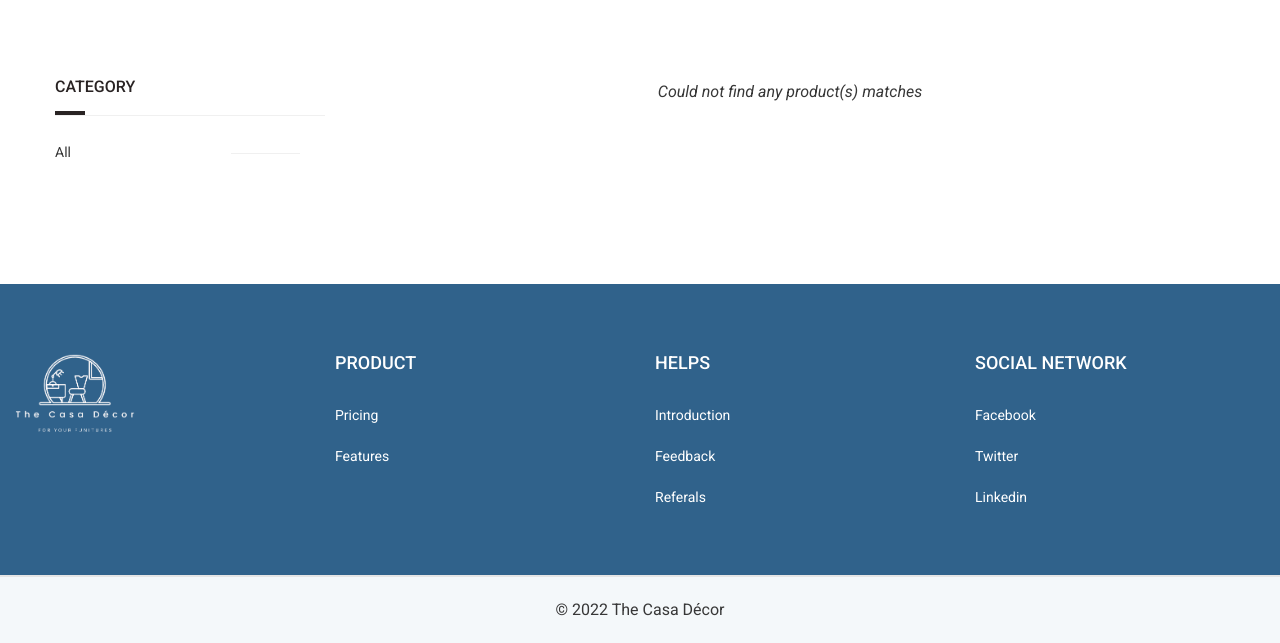
After one commit to peter88tom/zelig_interiors, a Django app: page /shop/item/1 in a window 1280 px wide. The commit adds this page. Shown: the part 375-1018 px from the top of the page. Run offline with Django 3.2, Linux system fonts and the light colour scheme; data that the repository does not hold is empty; some libraries are stand-ins or nearby versions.

Commit message:
Add preview item details

```diff
--- a/store/admin.py
+++ b/store/admin.py
@@ -8,6 +8,7 @@ from .models.contact import Contact
 
 class AdminProduct(admin.ModelAdmin):
     list_display = ['name', 'price', 'category']
+    prepopulated_fields = {"slug": ("name",)}
 
 
 class CategoryAdmin(admin.ModelAdmin):
--- a/store/models/product.py
+++ b/store/models/product.py
@@ -1,9 +1,11 @@
 from django.db import models
+from django.template.defaultfilters import slugify
 from .category import Category
 
 
 class Products(models.Model):
     name = models.CharField(max_length=60)
+    slug = models.SlugField(null=False, unique=True)
     price = models.IntegerField(default=0)
     category = models.ForeignKey(Category, on_delete=models.CASCADE, default=1)
     description = models.TextField(default='-', blank=True, null=True)
@@ -38,3 +40,7 @@ class Products(models.Model):
     @staticmethod
     def get_best_sale_product():
         return Products.objects.filter(is_best_sale=True).order_by("-id")[:1]
+
+    @staticmethod
+    def get_products_by_slug_name(slug):
+      return Products.objects.filter(slug=slug)
--- a/store/templates/master.html
+++ b/store/templates/master.html
@@ -110,9 +110,7 @@
           {% include 'partials/pop_up_search.html' %}
         <!-- Searchform Popup End -->
 
-        <!-- Qicuk View Modal Start -->
-          {% include 'partials/quick_view_modal.html' %}
-        <!-- Qicuk View Modal End -->
+
 
         <!-- Global Overlay Start -->
         <div class="global-overlay"></div>
--- /dev/null
+++ b/store/templates/store/product_details.html
@@ -0,0 +1,162 @@
+{% extends 'master.html' %}
+{% load static %}
+{% block content %}
+
+{% load cart %}
+{% load custom_filter %}
+
+
+ <!-- Breadcrumb area Start -->
+        <section class="page-title-area bg-image ptb--80" data-bg-image="{% static 'assets/img/bg/page_title_bg.jpg' %}">
+            <div class="container">
+                <div class="row">
+                    <div class="col-12 text-center">
+                        <h1 class="page-title">Shop</h1>
+                        <ul class="breadcrumb">
+                            <li><a href="{% url 'homepage' %}">Home</a></li>
+                            <li class="current"><span>Shop</span></li>
+                        </ul>
+                    </div>
+                </div>
+            </div>
+        </section>
+        <!-- Breadcrumb area End -->
+
+        <!-- Main Content Wrapper Start -->
+        <div  class="main-content-wrapper">
+            <div class="shop-page-wrapper ptb--80">
+                <div class="container">
+                    <div class="row">
+                        <div class="col-xl-9 col-lg-8 order-lg-2 mb-md--50">
+
+                            <div class="shop-products">
+
+                             <!-- start view of product -->
+                               <div class="row">
+                                  {% if products %}
+                                 {% for product in products %}
+                                  <div class="col-lg-6">
+                                      <div class="element-carousel slick-vertical-center"
+                                      data-slick-options='{
+                                          "slidesToShow": 1,
+                                          "slidesToScroll": 1,
+                                          "arrows": true,
+                                          "prevArrow": {"buttonClass": "slick-btn slick-prev", "iconClass": "la la-angle-double-left" },
+                                          "nextArrow": {"buttonClass": "slick-btn slick-next", "iconClass": "la la-angle-double-right" }
+                                      }'
+                                      >
+                                          <div class="product-image">
+                                              <div class="product-image--holder">
+                                                  <a href="/shop/item/{{product.slug}}">
+                                                      <img src="{{product.image.url}}" alt="{{product.name}}" class="primary-image">
+                                                  </a>
+                                              </div>
+
+                                          </div>
+                                          <div class="product-image">
+                                              <div class="product-image--holder">
+                                                  <a href="/shop/item/{{product.slug}}">
+                                                      <img src="{{product.image.url}}" alt="{{product.name}}" class="primary-image">
+                                                  </a>
+                                              </div>
+
+                                          </div>
+                                      </div>
+                                  </div>
+                                  <div class="col-lg-6">
+                                      <div class="modal-box product-summary">
+
+                                          <h3 class="product-title mb--20">{{product.name}}</h3>
+                                          <p class="product-short-description mb--25">{{product.description}}</p>
+                                          <div class="product-price-wrapper mb--25">
+                                              <span class="money">{{product.price|currency}}</span>
+
+                                          </div>
+
+                                          <div class="product-action d-flex flex-sm-row flex-column align-items-sm-center align-items-start mb--30">
+                                            {% if product|is_in_cart:request.session.cart %}
+                                              <div class="quantity-wrapper d-flex align-items-center mr--30 mr-xs--0 mb-xs--30">
+                                                  <label class="quantity-label" for="quick-qty">Quantity:</label>
+
+
+                                                    <form action="/cart#{{product.id}}"  method="post">
+                                                        {% csrf_token %}
+                                                        <input hidden type="text" name='product' value='{{product.id}}'>
+                                                        <input hidden type="text" name='remove' value='True'>
+                                                      <button type="submit" class="btn btn-sm" value=" - " style="padding:10px; padding-top:0px; padding-bottom:0px; font-size:12px;">-</button>
+                                                    </form>
+
+                                                        <a href="#" class="btn btn-sm" style="padding:4px; padding-top:0px; padding-bottom:0px; font-size:12px;">
+                                                          {{product|cart_quantity:request.session.cart}} in Cart
+                                                        </a>
+
+                                                      <form action="/cart#{{product.id}}" method="post">
+                                                          {% csrf_token %}
+                                                          <input hidden type="text" name='product' value='{{product.id}}'>
+                                                        <button type="submit" class="btn btn-sm" value=" + " style="padding:4px; padding-top:0px; padding-bottom:0px; font-size:12px;">+</button>
+                                                        </form>
+
+                                              </div>
+                                            {% else %}
+
+                                            <form action="/cart#{{product.id}}" method="POST" class="btn-block">
+                                              {% csrf_token %}
+                                              <input hidden type="text" name='product' value='{{product.id}}'>
+                                              <button type="submit" class="btn btn-size-sm btn-shape-square">
+                                                  Add To Cart
+                                              </button>
+                                            </form>
+                                            {% endif %}
+                                          </div>
+
+                                      </div>
+                                  </div>
+
+                                  {% endfor %}
+                                  {% else %}
+                                  <div class="col-xl-12 col-sm-6 mb--50 text-center">
+                                    <i>Could not find any product(s) matches </i>
+                                  </div>
+                                  {% endif %}
+
+                              </div><!-- end view of product-->
+
+
+                            </div>
+
+                        </div>
+                        <div class="col-xl-3 col-lg-4 order-lg-1">
+                            <aside class="shop-sidebar">
+                                <div class="shop-widget mb--40">
+                                    <h3 class="widget-title mb--25">Category</h3>
+                                    <ul class="widget-list category-list">
+                                        <li>
+                                            <a href="/shop">
+                                                <span class="category-title">All</span>
+                                                <i class="fa fa-angle-double-right"></i>
+                                            </a>
+                                        </li>
+
+                                      {% for category in categories %}
+                                        <li>
+                                            <a href="/shop?category={{category.id}}">
+                                                <span class="category-title">{{category.name}}</span>
+                                                <i class="fa fa-angle-double-right"></i>
+                                            </a>
+                                        </li>
+                                       {% endfor %}
+                                    </ul>
+                                </div>
+
+
+                            </aside>
+                        </div>
+                    </div>
+                </div>
+            </div>
+        </div>
+        <!-- Main Content Wrapper Start -->
+
+
+
+{% endblock %}
--- a/store/urls.py
+++ b/store/urls.py
@@ -10,6 +10,7 @@ from .middlewares.auth import  auth_middleware
 from .views.my_account import my_account
 from .views.shop import shop_index
 from .views.contact import IndexContact
+from .views.item import ProductDetails
 
 
 urlpatterns = [
@@ -25,6 +26,8 @@ urlpatterns = [
 
     path("my-account", my_account, name='my-account'),
     path("shop", shop_index.as_view(), name="shop"),
+    path("shop/item/<str:slug_details>", ProductDetails.as_view()),
     path("contact", IndexContact.as_view(), name="contact"),
 
+
 ]
--- /dev/null
+++ b/store/views/item.py
@@ -0,0 +1,23 @@
+from django.shortcuts import render, redirect, HttpResponseRedirect
+from store.models.product import Products
+from store.models.category import Category
+from django.views import View
+
+
+class ProductDetails(View):
+    def post(self, request, slug_details):
+      pass
+    def get(self, request, slug_details):
+      cart = request.session.get('cart')
+      if not cart:
+        request.session['cart'] = {}
+
+      categories = Category.get_all_categories()
+      products = Products.get_products_by_slug_name(slug_details)
+
+      data = {}
+
+      data['products'] = products
+      data['categories'] = categories
+
+      return render(request, 'store/product_details.html', data)
```
Also changed, not shown: store/templates/store/index.html (+7 -12 lines), store/templates/store/shop.html (+15 -24 lines).
